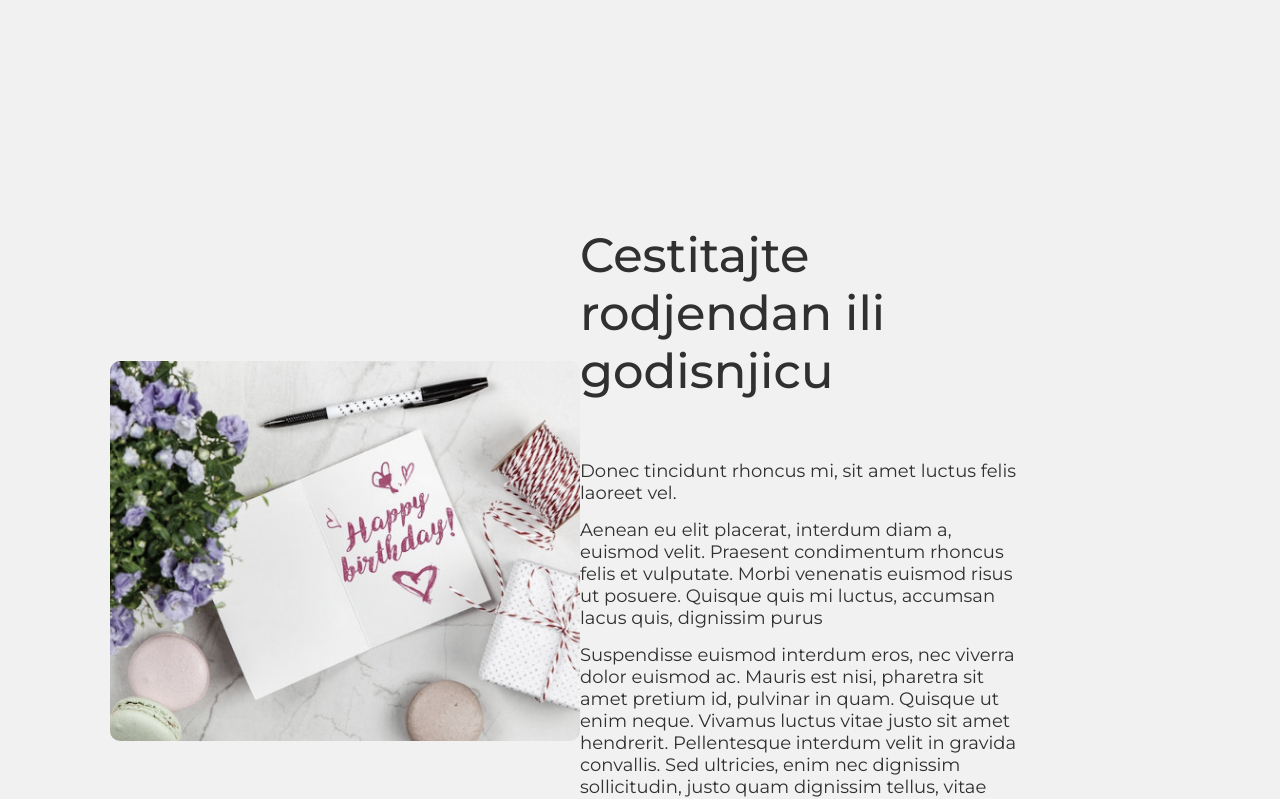
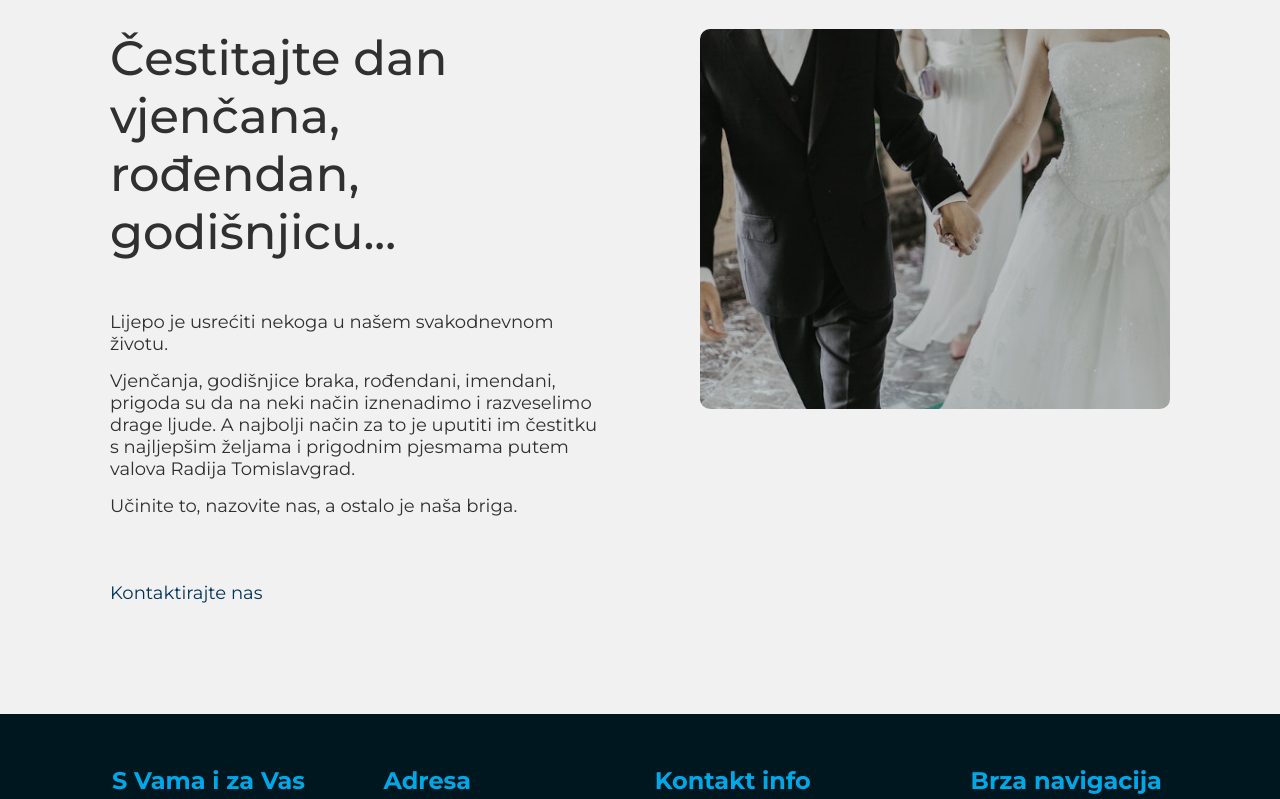
Before and after one commit to MilicTG/radio-tg, a React (Create React App) app: page /marketing in a window 1280 px wide. Shown: the part 1240-2039 px from the top of the page. Built offline with nearby package versions, Linux system fonts and the light colour scheme.

Commit message:
Finshed the marketing page

```diff
--- a/src/components/sectionInfo/sectionInfo.style.js
+++ b/src/components/sectionInfo/sectionInfo.style.js
@@ -4,42 +4,48 @@ import { device } from '../../styles/responsive';
 
 export const infoSectionContainer = styled.section`
    width: 100%;
-   min-height: 40rem;
-
    @media ${device.devicePhone} {
       padding: 2rem 0;
    }
    @media ${device.deviceTablet} {
-      padding: 4.5rem 0;
+      padding: 3rem 0;
    }
    @media ${device.deviceTabletLand} {
-      padding: 4.5rem 0;
+      padding: 3rem 0;
    }
    @media ${device.deviceDesktop} {
-      padding: 5rem 0;
+      padding: 5rem 0 6rem 0;
    }
    @media ${device.deviceDesktopHD} {
+      padding: 5rem 0 7rem 0;
+   }
+   a {
+      text-decoration: none;
+      color: ${theme.colorPrimary};
+      cursor: pointer;
+      font-size: ${theme.fontSizeFour};
       padding: 5rem 0;
+      text-align: start;
+      transition: all 0.3s ease;
+      :hover {
+         color: ${theme.colorSecondary};
+         transition: all 0.3s ease-out;
+      }
    }
 `;
 
 export const textInfoSide = styled.div`
-   width: 100%;
-   height: 100%;
    display: flex;
    justify-content: space-between;
-   align-items: center;
+   align-items: start;
    flex-flow: column;
    @media ${device.deviceTablet} {
-      padding: 3rem 0 3rem 0;
       flex-flow: row;
    }
    @media ${device.deviceTabletLand} {
-      padding: 4rem 0 4rem 0;
       flex-flow: row;
    }
    @media ${device.deviceDesktop} {
-      padding: 5.5rem 0 5.5rem 0;
       flex-flow: row;
    }
 `;
@@ -59,10 +65,10 @@ export const infoTextWrapper = styled.div`
       padding: 0 5rem 0 0;
    }
    @media ${device.deviceTabletLand} {
-      padding: 0 15rem 0 0;
+      padding: 0 10rem 0 0;
    }
    @media ${device.deviceDesktop} {
-      padding: 0 15rem 0 0;
+      padding: 0 10rem 0 0;
    }
    @media ${device.deviceDesktopHD} {
       padding: 0 15rem 0 0;
@@ -75,11 +81,11 @@ export const infoTextTitle = styled.h3`
    font-weight: 500;
    @media ${device.devicePhone} {
       font-size: ${theme.fontSizeFive};
-      padding-bottom: 4rem;
+      padding-bottom: 2rem;
    }
    @media ${device.deviceTablet} {
       font-size: ${theme.fontSizeSix};
-      padding-bottom: 5rem;
+      padding-bottom: 3rem;
 
       text-align: start;
    }
@@ -91,7 +97,7 @@ export const infoTextTitle = styled.h3`
    }
    @media ${device.deviceDesktop} {
       font-size: ${theme.fontSizeSeven};
-      padding-bottom: 6rem;
+      padding-bottom: 5rem;
 
       text-align: start;
    }
@@ -141,17 +147,21 @@ export const infoImg = styled.img`
    @media ${device.deviceTablet} {
       width: 35rem;
       height: 50rem;
+      padding-bottom: 0;
    }
    @media ${device.deviceTabletLand} {
       width: 35rem;
       height: 50rem;
+      padding-bottom: 0;
    }
    @media ${device.deviceDesktop} {
       width: 47rem;
       height: 38rem;
+      padding-bottom: 0;
    }
    @media ${device.deviceDesktopHD} {
       width: 50rem;
       height: 40rem;
+      padding-bottom: 0;
    }
 `;
--- a/src/components/sectionInfo/sectionInfoLeft.component.jsx
+++ b/src/components/sectionInfo/sectionInfoLeft.component.jsx
@@ -1,6 +1,6 @@
 import React from 'react';
 import Fade from 'react-reveal/Fade';
-import { Container } from '../../styles/Container';
+import { Link } from 'react-router-dom';
 
 //styles
 import {
@@ -11,8 +11,9 @@ import {
    infoText as Text,
    infoImg as Image,
 } from './sectionInfo.style';
+import { Container } from '../../styles/Container';
 
-const infoSection = props => {
+const infoSection = (props) => {
    return (
       <SectionContainer color={props.color}>
          <Container>
@@ -26,6 +27,7 @@ const infoSection = props => {
                         <p className='rowThree'>{props.rowThree}</p>
                      </Text>
                   </Fade>
+                  <Link to='/kontakt'>Kontaktirajte nas</Link>
                </TextWrapper>
                <Fade right delay={600}>
                   <Image src={props.image} />
--- a/src/components/sectionInfo/sectionInfoRight.component.jsx
+++ b/src/components/sectionInfo/sectionInfoLeftNoContact.component.jsx
@@ -1,6 +1,6 @@
 import React from 'react';
 import Fade from 'react-reveal/Fade';
-import { Container } from '../../styles/Container';
+import { Link } from 'react-router-dom';
 
 //styles
 import {
@@ -11,17 +11,15 @@ import {
    infoText as Text,
    infoImg as Image,
 } from './sectionInfo.style';
+import { Container } from '../../styles/Container';
 
-const infoSection = props => {
+const infoSection = (props) => {
    return (
       <SectionContainer color={props.color}>
          <Container>
             <InfoSide>
-               <Fade left delay={600}>
-                  <Image src={props.image} />
-               </Fade>
-               <TextWrapper className='right'>
-                  <Fade right delay={600} cascade>
+               <TextWrapper className='left'>
+                  <Fade left delay={600} cascade>
                      <Title>{props.title}</Title>
                      <Text>
                         <p className='rowOne'>{props.rowOne}</p>
@@ -30,6 +28,9 @@ const infoSection = props => {
                      </Text>
                   </Fade>
                </TextWrapper>
+               <Fade right delay={600}>
+                  <Image src={props.image} />
+               </Fade>
             </InfoSide>
          </Container>
       </SectionContainer>
--- a/src/data/infoSectionsData.js
+++ b/src/data/infoSectionsData.js
@@ -1,38 +1,29 @@
 export const indexPageInfoData = {
-   title: 'Malo o nama',
+   title: 'O nama',
    rowOne:
-      'Radio Tomislavgrad osnovan je 18. svibnja 1992. godine, u vrijeme najžešćih ratnih operacija na kupreško – duvanjskoj bojišnici, što znači da je utemeljen radi potrebe informiranja stanovništva u tim ratnim i kaotičnim prilikama. Od početnih nekoliko sati, danas  emitiramo 24 sata vlastitoga programa.',
+      'Radio Tomislavgrad osnovan je 18. svibnja 1992. godine, u vrijeme najžešćih ratnih operacija na kupreško – duvanjskoj bojišnici, što znači da je utemeljen radi potrebe informiranja stanovništva u tim ratnim i kaotičnim prilikama. Od početnih nekoliko sati, od 18. prosinca 1998. emitiramo 24 sata vlastitoga programa.',
    rowTwo:
-      'Program emitiramo s tri odašiljača, na frekvencijama: 103.3, 95.9 i 95.1 MHZ. Zahvaljujući internetu imamo određeni broj slušatelja u cijelome svijetu. Uglavnom su to naši ljudi koji žele čuti informacije iz rodnoga kraja, a slušaju nas na adresi www.radiotg.com.',
+      'Emitiramo s tri odašiljača, na frekvencijama: 103.3, 95.9 i 95.1 MHZ. Zahvaljujući internetu imamo određeni broj slušatelja u cijelome svijetu. Uglavnom su to naši ljudi koji žele čuti informacije iz rodnoga kraja, a slušaju nas na adresi www.radiotg.com',
    rowThree:
-      'Kroz sve ove godine našega djelovanja uvijek smo nastojali biti u službi našim slušateljima. Tako je i danas. Zato, pronađite naš signal i uvjerite se u kvalitetu i raznolikost programa koji svakodnevno nudimo.Vaš RTG',
+      'Kroz sve ove godine našega djelovanja uvijek smo nastojali biti u službi našim slušateljima. Tako je i danas. Zato, pronađite naš signal i uvjerite se u kvalitetu i raznolikost programa koji svakodnevno nudimo. Vaš RTG',
 };
 
 export const marketingPageInfoBusiness = {
    title: 'Reklamirajte svoj posao',
-   rowOne: 'Donec tincidunt rhoncus mi, sit amet luctus felis laoreet vel.',
+   rowOne:
+      'Obično se kaže da, uz kvalitetu, proizvod prodaje i dobra reklama. To je općepoznata činjenica u poslovnom svijetu.',
    rowTwo:
-      'Aenean eu elit placerat, interdum diam a, euismod velit. Praesent condimentum rhoncus felis et vulputate. Morbi venenatis euismod risus ut posuere. Quisque quis mi luctus, accumsan lacus quis, dignissim purus',
+      'Kreativnost i radiofoničnost glasova ljudi pred mikrofonom i osposobljenost naših tehničkih urednika, jamče dobar i uspješan marketinški proizvod.',
    rowThree:
-      'Suspendisse euismod interdum eros, nec viverra dolor euismod ac. Mauris est nisi, pharetra sit amet pretium id, pulvinar in quam. Quisque ut enim neque. Vivamus luctus vitae justo sit amet hendrerit. Pellentesque interdum velit in gravida convallis. Sed ultricies, enim nec dignissim sollicitudin, justo quam dignissim tellus, vitae ultricies diam urna quis neque. Donec ipsum purus, blandit sed ligula sed, finibus fermentum libero.',
-};
-
-export const marketingPageInfoBirthday = {
-   title: 'Cestitajte rodjendan ili godisnjicu',
-   rowOne: 'Donec tincidunt rhoncus mi, sit amet luctus felis laoreet vel.',
-   rowTwo:
-      'Aenean eu elit placerat, interdum diam a, euismod velit. Praesent condimentum rhoncus felis et vulputate. Morbi venenatis euismod risus ut posuere. Quisque quis mi luctus, accumsan lacus quis, dignissim purus',
-   rowThree:
-      'Suspendisse euismod interdum eros, nec viverra dolor euismod ac. Mauris est nisi, pharetra sit amet pretium id, pulvinar in quam. Quisque ut enim neque. Vivamus luctus vitae justo sit amet hendrerit. Pellentesque interdum velit in gravida convallis. Sed ultricies, enim nec dignissim sollicitudin, justo quam dignissim tellus, vitae ultricies diam urna quis neque. Donec ipsum purus, blandit sed ligula sed, finibus fermentum libero.',
+      'Zato iskoristite mogućnost oglašavanja na Radiju Tomislavgrad, kako bismo zajednički doprinijeli vašem poslovnom uspjehu.',
 };
 
 export const marketingPageInfoWedding = {
-   title: 'Obiljezite dan vaseg vjencanja',
-   rowOne: 'Donec tincidunt rhoncus mi, sit amet luctus felis laoreet vel.',
+   title: 'Čestitajte dan vjenčana, rođendan, godišnjicu...',
+   rowOne: 'Lijepo je usrećiti nekoga u našem svakodnevnom životu.',
    rowTwo:
-      'Aenean eu elit placerat, interdum diam a, euismod velit. Praesent condimentum rhoncus felis et vulputate. Morbi venenatis euismod risus ut posuere. Quisque quis mi luctus, accumsan lacus quis, dignissim purus',
-   rowThree:
-      'Suspendisse euismod interdum eros, nec viverra dolor euismod ac. Mauris est nisi, pharetra sit amet pretium id, pulvinar in quam. Quisque ut enim neque. Vivamus luctus vitae justo sit amet hendrerit. Pellentesque interdum velit in gravida convallis. Sed ultricies, enim nec dignissim sollicitudin, justo quam dignissim tellus, vitae ultricies diam urna quis neque. Donec ipsum purus, blandit sed ligula sed, finibus fermentum libero.',
+      'Vjenčanja, godišnjice braka, rođendani, imendani, prigoda su da na neki način iznenadimo i razveselimo drage ljude. A najbolji način za to je uputiti im čestitku s najljepšim željama i prigodnim pjesmama putem valova Radija Tomislavgrad.',
+   rowThree: 'Učinite to, nazovite nas, a ostalo je naša briga.',
 };
 
 export const musicPageInfoNonStop = {
--- a/src/pages/indexPage/index.page.jsx
+++ b/src/pages/indexPage/index.page.jsx
@@ -12,7 +12,7 @@ import Header from '../../components/headerBig/headerBig.component';
 import BtnDownload from '../../components/buttonTransparent/btnTransparent.component';
 import SectionTitle from '../../components/sectionTitle/sectionTitle.component';
 import ShowCard from '../../components/showCard/showCard.component';
-import SectionInfo from '../../components/sectionInfo/sectionInfoLeft.component';
+import SectionInfo from '../../components/sectionInfo/sectionInfoLeftNoContact.component';
 import Footer from '../../components/footer/footer.component';
 
 //helpers
--- a/src/pages/marketingPage/marketingPage.page.jsx
+++ b/src/pages/marketingPage/marketingPage.page.jsx
@@ -6,7 +6,6 @@ import React, { Component } from 'react';
 import HeaderSmall from '../../components/headerSmall/headerSmall.component';
 import SectionTitle from '../../components/sectionTitle/sectionTitle.component';
 import InfoSectionLeft from '../../components/sectionInfo/sectionInfoLeft.component';
-import InfoSectionRight from '../../components/sectionInfo/sectionInfoRight.component';
 import Footer from '../../components/footer/footer.component';
 
 //data
@@ -16,7 +15,6 @@ import imgWedding from '../../assets/img-marketing-wedding.jpg';
 import imgBirthday from '../../assets/img-marketing-birthday.jpg';
 import {
    marketingPageInfoBusiness as businessInfo,
-   marketingPageInfoBirthday as birthdayInfo,
    marketingPageInfoWedding as weddingInfo,
 } from '../../data/infoSectionsData';
 
@@ -26,10 +24,10 @@ class MarketingPage extends Component {
 
       this.state = {
          headTitle: 'Marketing',
-         headDesc: 'Uskoro stiže, stranica u izradi',
+         headDesc: 'Osigurajte svoje minute u našem eteru',
          headBackground: imgMarketing,
-         sectionTitle: 'Zasto se oglasavati na RTG',
-         sectionDesc: 'Osigurajte svoje minute u nasem eteru',
+         sectionTitle: 'Zašto oglašavati na RTG-u?',
+         sectionDesc: 'Proširite svoju ponudu i poslovanje',
       };
    }
 
@@ -41,28 +39,18 @@ class MarketingPage extends Component {
                title={this.state.headTitle}
                desc={this.state.headDesc}
             />
-             <SectionTitle
+            <SectionTitle
                title={this.state.sectionTitle}
                desc={this.state.sectionDesc}
             />
             <InfoSectionLeft
-               color={false}
                title={businessInfo.title}
                rowOne={businessInfo.rowOne}
                rowTwo={businessInfo.rowTwo}
                rowThree={businessInfo.rowThree}
                image={imgBusiness}
             />
-            <InfoSectionRight
-               color={true}
-               title={birthdayInfo.title}
-               rowOne={birthdayInfo.rowOne}
-               rowTwo={birthdayInfo.rowTwo}
-               rowThree={birthdayInfo.rowThree}
-               image={imgBirthday}
-            />
             <InfoSectionLeft
-               color={false}
                title={weddingInfo.title}
                rowOne={weddingInfo.rowOne}
                rowTwo={weddingInfo.rowTwo}
```
Also changed, not shown: src/pages/RTGMusicPage/RTGMusicPage.page.jsx (+1 -29 lines).
